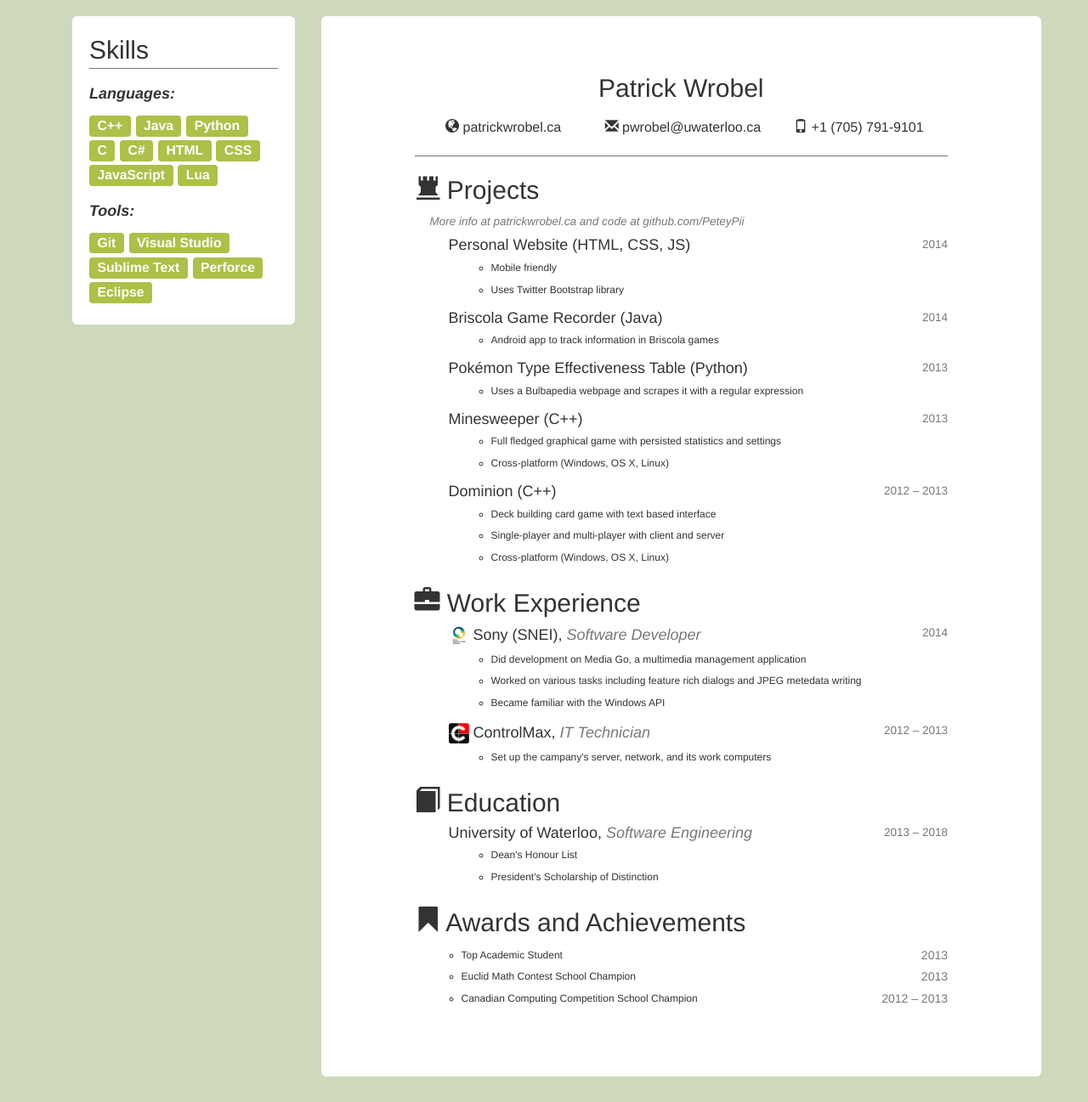
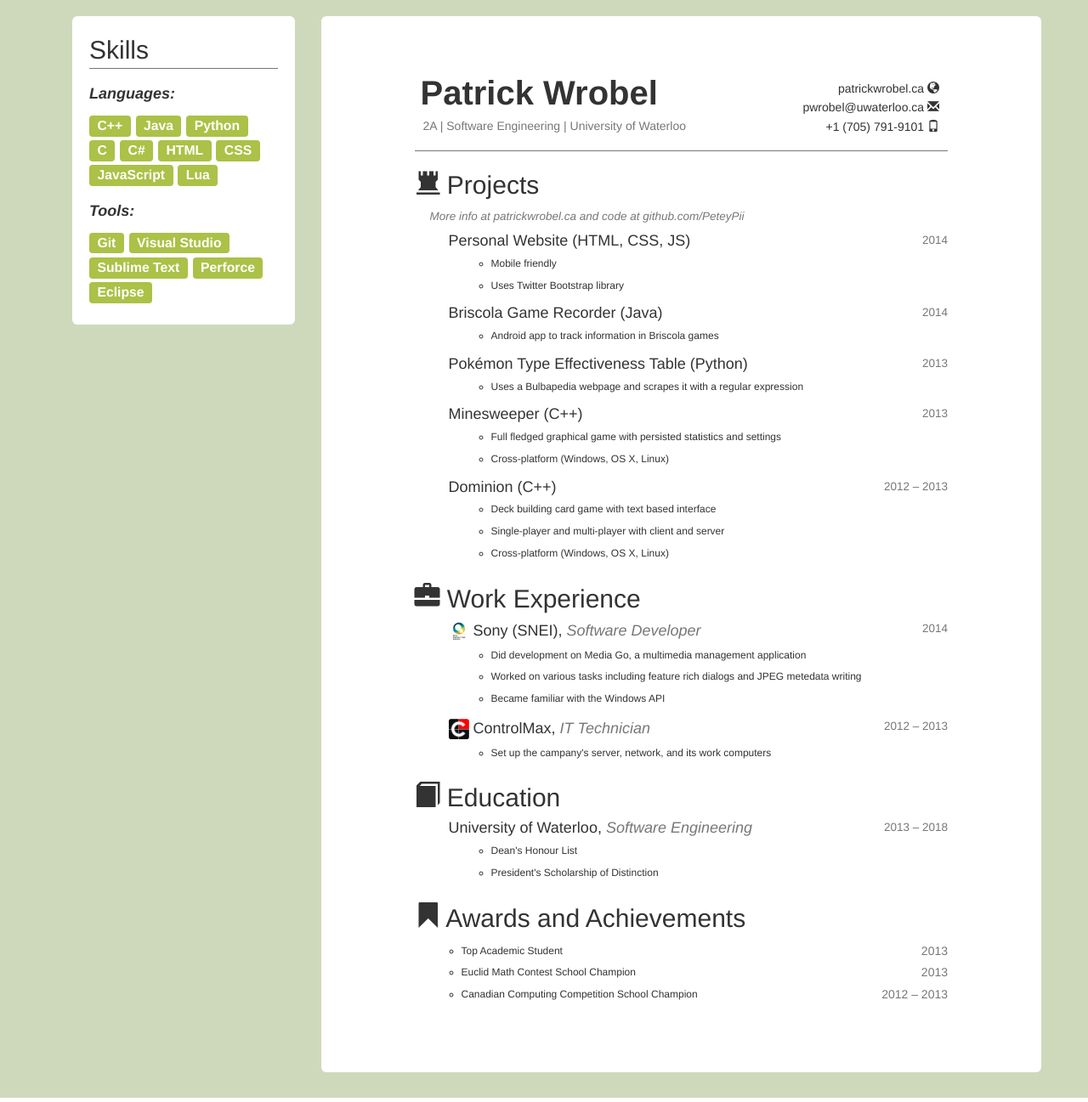
Before and after one commit to PeteyPii/PersonalWebsite, a web app: file resume.html in a window 1280 px wide. Shown: the part 51-1348 px from the top of the page at 85% size. Run offline with its HTML, style and script files only (its server is not run), Linux system fonts and the light colour scheme; some libraries are stand-ins or nearby versions.

Commit message:
Changed resume header to look better

```diff
--- a/css/resume.css
+++ b/css/resume.css
@@ -17,9 +17,52 @@ a:hover
   color: #2A64B0;
 }
 
+.title
+{
+  font-size: 40px;
+  font-weight: 900;
+}
+
 .jumbotron
 {
   background: #FFFFFF;
+}
+
+.jumbotron h2
+{
+  white-space: nowrap;
+}
+
+@media (max-width: 767px)
+{
+  .title
+  {
+    text-align: center;
+  }
+
+  .uw-se
+  {
+    margin-bottom: 100px;
+    text-align: center;
+  }
+
+  .jumbotron h4
+  {
+    text-align: center;
+  }
+}
+
+@media (min-width: 768px)
+{
+  .title
+  {
+    margin-left: -8px;
+  }
+
+  .uw-se
+  {
+    margin-left: -5px;
+  }
 }
 
 .jumbotron h3
@@ -30,8 +73,9 @@ a:hover
 
 .jumbotron h4
 {
-  font-size: 16px;
-  margin-bottom: 4px;
+  font-size: 14px;
+  margin-right: -5px;
+  margin-bottom: -5px;
   white-space: nowrap;
 }
 
--- a/resume.html
+++ b/resume.html
@@ -106,16 +106,28 @@
           <div class="col-lg-9 col-xs-12">
             <div class="jumbotron">
               <div style="margin-left: 50px; margin-right: 50px; margin-bottom: 30px;">
-                <h2 class="text-center">Patrick Wrobel</h2>
                 <div class="container">
                   <div class="row">
-                    <div class="col-md-4">
+                    <div class="col-sm-6">
+                      <h2 class="title">Patrick Wrobel</h2>
+                      <h4 class="grey uw-se" style="margin-bottom: 1px;">2A | Software Engineering | University of Waterloo</h4>
+                    </div>
+                    <div class="col-sm-6 hidden-xs">
+                      <h4 class="text-right" style="margin-top: 28px;"><a href="index.html">patrickwrobel.ca</a> <span class="glyphicon glyphicon-globe"></span></h4>
+                      <h4 class="text-right"><a href="mailto:pwrobel@uwaterloo.ca">pwrobel@uwaterloo.ca</a> <span class="glyphicon glyphicon-envelope"></span></h4>
+                      <h4 class="text-right">+1 (705) 791-9101 <span class="glyphicon glyphicon-phone"></span></h4>
+                    </div>
+                  </div>
+                </div>
+                <div class="container hidden-lg hidden-md hidden-sm">
+                  <div class="row">
+                    <div class="col-sm-4">
                       <h4 class="text-center"><span class="glyphicon glyphicon-globe"></span> <a href="index.html">patrickwrobel.ca</a></h4>
                     </div>
-                    <div class="col-md-4">
+                    <div class="col-sm-4">
                       <h4 class="text-center"><span class="glyphicon glyphicon-envelope"></span> <a href="mailto:pwrobel@uwaterloo.ca">pwrobel@uwaterloo.ca</a></h4>
                     </div>
-                    <div class="col-md-4">
+                    <div class="col-sm-4">
                       <h4 class="text-center"><span class="glyphicon glyphicon-phone"></span> +1 (705) 791-9101</h4>
                     </div>
                   </div>
```
